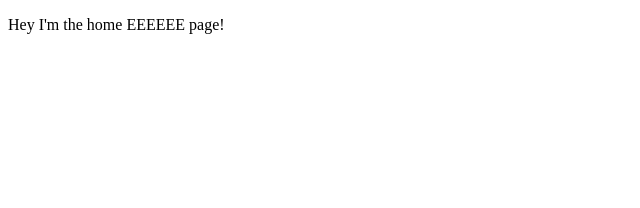
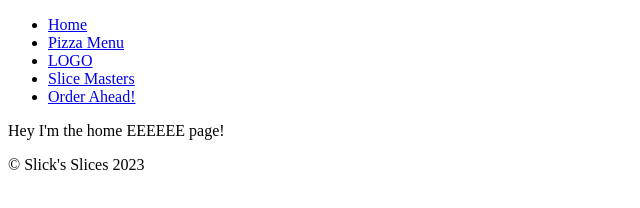
Before and after one commit to erinpikachu/slick-slices, a Gatsby site in the folder gatsby/: page / in a window 1280 px wide. Shown: the whole page, without its empty margins (0-640 px from the left). Built offline with nearby package versions, Linux system fonts and the light colour scheme; Gatsby itself is replaced by a stand-in of ours.

Commit message:
setting up navigation & layout

```diff
--- /dev/null
+++ b/gatsby/gatsby-browser.js
@@ -0,0 +1,6 @@
+import React from 'react';
+import Layout from './src/components/Layout';
+
+export function wrapPageElement({ element, props }) {
+  return <Layout {...props}>{element}</Layout>;
+}
--- /dev/null
+++ b/gatsby/gatsby-ssr.js
@@ -0,0 +1,6 @@
+import React from 'react';
+import Layout from './src/components/Layout';
+
+export function wrapPageElement({ element, props }) {
+  return <Layout {...props}>{element}</Layout>;
+}
--- /dev/null
+++ b/gatsby/src/components/Footer.js
@@ -0,0 +1,9 @@
+import React from 'react';
+
+export default function Footer() {
+  return (
+    <footer>
+      <p>&copy; Slick's Slices {new Date().getFullYear()}</p>
+    </footer>
+  );
+}
--- /dev/null
+++ b/gatsby/src/components/Layout.js
@@ -0,0 +1,13 @@
+import React from 'react';
+import Footer from './Footer';
+import Nav from './Nav';
+
+export default function Layout({ children }) {
+  return (
+    <div>
+      <Nav />
+      {children}
+      <Footer />
+    </div>
+  );
+}
--- a/gatsby/src/pages/404.js
+++ b/gatsby/src/pages/404.js
@@ -2,8 +2,8 @@
 
 export default function FourOhFourPage() {
   return (
-    <div>
+    <>
       <h1>Error 404: Not Forund</h1>
-    </div>
+    </>
   );
 }
--- a/gatsby/src/pages/beers.js
+++ b/gatsby/src/pages/beers.js
@@ -2,8 +2,8 @@
 
 export default function BeersPage() {
   return (
-    <div>
+    <>
       <p>Hey I'm the beers page!</p>
-    </div>
+    </>
   );
 }
--- a/gatsby/src/pages/index.js
+++ b/gatsby/src/pages/index.js
@@ -2,8 +2,8 @@
 
 export default function HomePage() {
   return (
-    <div>
+    <>
       <p>Hey I'm the home EEEEEE page!</p>
-    </div>
+    </>
   );
 }
--- a/gatsby/src/pages/order.js
+++ b/gatsby/src/pages/order.js
@@ -2,8 +2,8 @@
 
 export default function OrdersPage() {
   return (
-    <div>
+    <>
       <p>Hey I'm the orders page!</p>
-    </div>
+    </>
   );
 }
--- a/gatsby/src/pages/pizzas.js
+++ b/gatsby/src/pages/pizzas.js
@@ -2,8 +2,8 @@
 
 export default function PizzasPage() {
   return (
-    <div>
+    <>
       <p>Hey I'm the pizzas page!</p>
-    </div>
+    </>
   );
 }
--- a/gatsby/src/pages/slicemasters.js
+++ b/gatsby/src/pages/slicemasters.js
@@ -2,8 +2,8 @@
 
 export default function SliceMasterPage() {
   return (
-    <div>
+    <>
       <p>Hey I'm the Slicemasters page!</p>
-    </div>
+    </>
   );
 }
```
